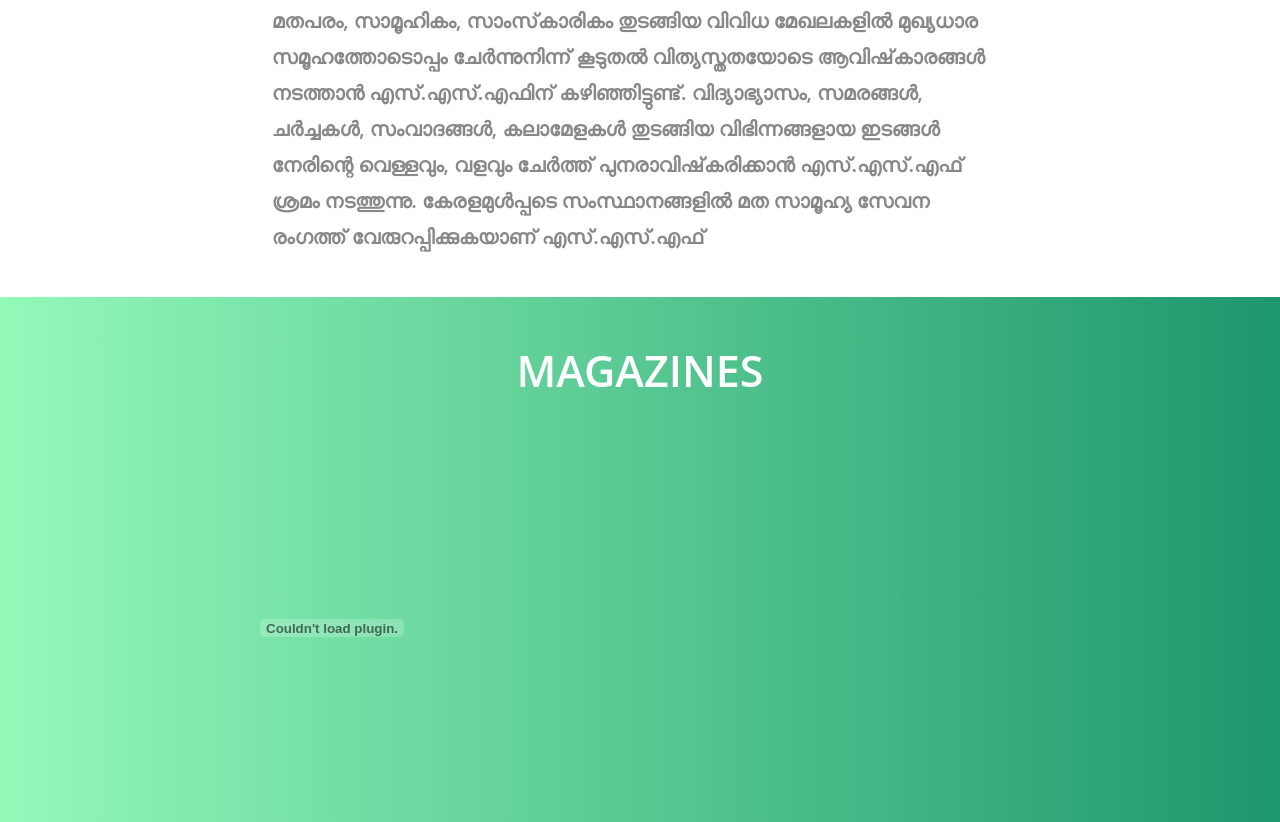
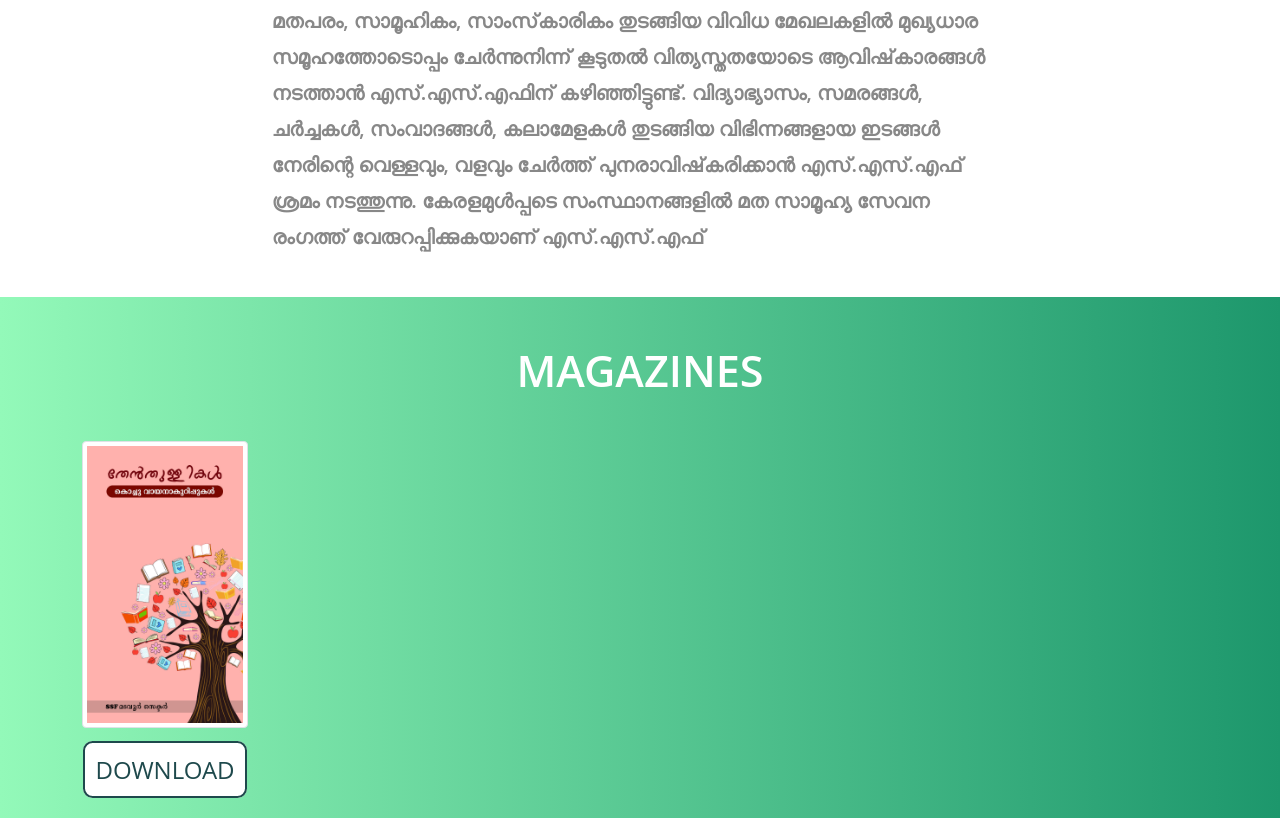
Before and after one commit to ssfmadavoor/ssfmadavoor.github.io, a plain HTML site: page index.html in a window 1280 px wide. Shown: the part 1692-2514 px from the top of the page. Drawn offline with Linux system fonts and the light colour scheme.

Commit message:
Magazine section edited

```diff
--- a/css/style.css
+++ b/css/style.css
@@ -80,6 +80,7 @@ header li a:hover {
 /* Magazines section start */
 #magazines {
   /* background: #1D976C; */
+  padding-bottom: 30px;
   background: -webkit-linear-gradient(to right, #93f9b9, #1d976c);
   background: linear-gradient(to right, #93f9b9, #1d976c);
 }
@@ -93,6 +94,23 @@ header li a:hover {
     margin-bottom: 20px;
 }
 
+#magazines a {
+  background-color: #ffff;
+  color:#1E494C;
+  text-decoration: none;
+  padding:10px;
+  font-size: 1.5em;
+  text-transform: uppercase;
+  border: 2px solid #1E494C;
+  border-radius: 0.4em;
+}
+
+#magazines a:hover {
+  background: none;
+	border: 2px solid #fff;
+	color:#fff;
+}
+
 /* Media Query  */
 @media (min-width: 991px) {
   header li a {
--- a/index.html
+++ b/index.html
@@ -119,7 +119,10 @@
       </div>
       <div class="row">
         <div class="col-12 col-md-2">
-          <embed src="media/thenthullikal2.pdf" width="500" height="375" type="application/pdf">
+          <img src="images/mazhavile-magazine.png" class="img-thumbnail" alt="...">
+          <div class="text-center mt-4">
+            <a class="downlaod bolder" href="media/thenthullikal2.pdf">Download</a>
+          </div>
         </div>
       </div>
     </div>
```
Also changed, not shown: images/mazhavile-magazine.png (added).
